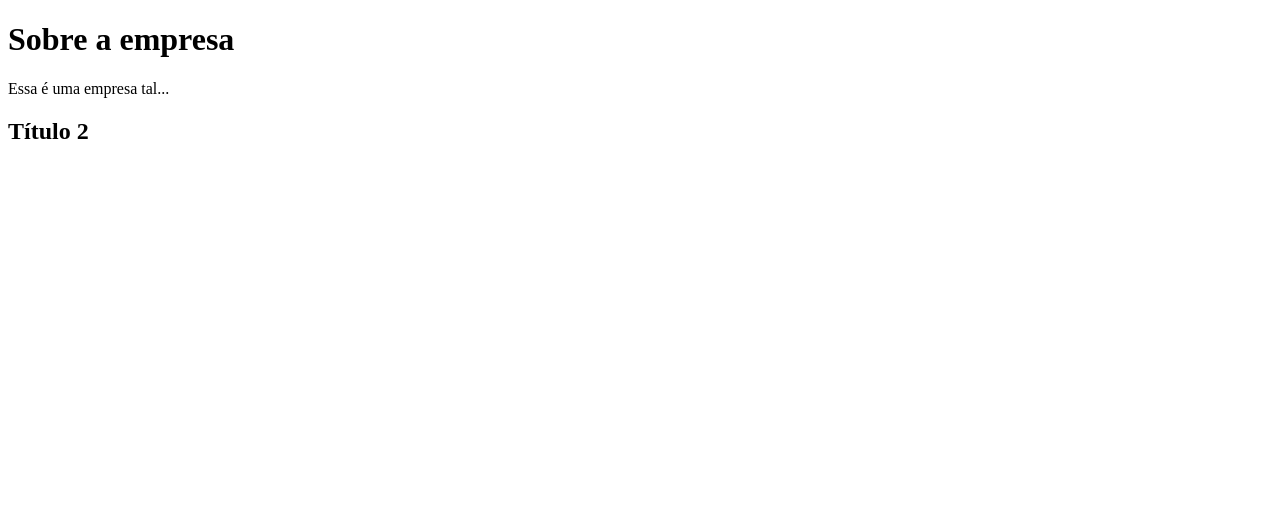
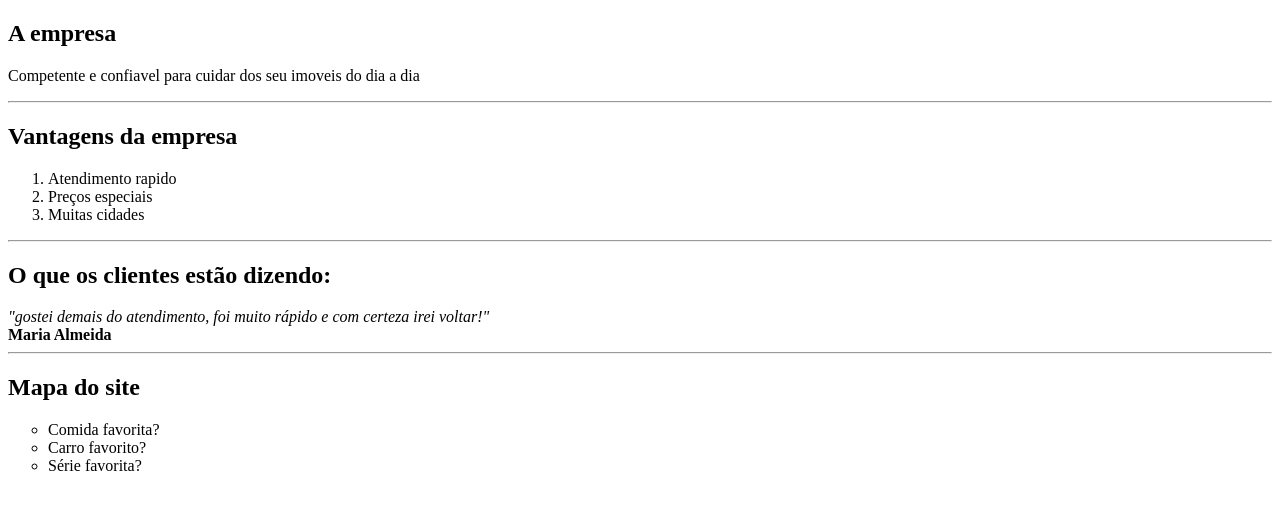
Before and after one commit to nickolaxx/Curso-Udemy, a plain HTML site: page Projeto aula/Primeiro projeto/projeto.html in a window 1280 px wide. Drawn offline with Linux system fonts and the light colour scheme.

Commit message:
add files

```diff
--- a/Projeto aula/Primeiro projeto/projeto.html
+++ b/Projeto aula/Primeiro projeto/projeto.html
@@ -8,10 +8,29 @@
     </head>
 
     <body>
-        <h1>Sobre a empresa</h1>
-        Essa é uma empresa tal...
+        <h2>A empresa</h2>
+        <p> Competente e confiavel para cuidar dos seu imoveis do dia a dia  </p>
+         <hr>
+         <h2>Vantagens da empresa</h2>
+        <!--Circle, square, disc-->
+        <ol type="1">
+            <li>Atendimento rapido</li>
+            <li>Preços especiais</li>
+            <li>Muitas cidades</li>
+        </ol>
+        <hr>
+        <h2>O que os clientes estão dizendo:</h2>
+        <em>"gostei demais do atendimento, foi muito rápido e com certeza irei voltar!"</em><br>
+        <strong>Maria Almeida</strong>
+        <hr>
+        <h2> Mapa do site</h2>
+        <!--Lista Ordenada: 1, A, a, I, i -->
+        <ul type="circle">
+            <li>Comida favorita?</li>
+            <li>Carro favorito?</li>
+            <li>Série favorita?</li>
+        </ul>
 
-        <h2>Título 2</h2>
 
     </body>
 
```
